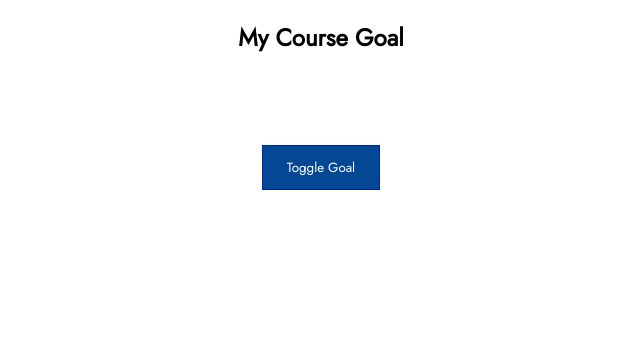
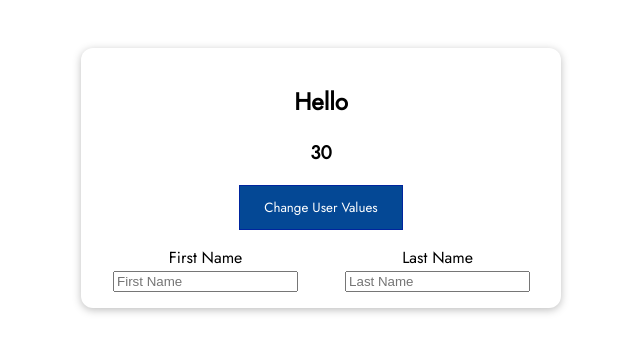
Before and after one commit to nzkks/vuejs-project, a Vue app: page / in a window 1280 px wide. Shown: the top 352 px of the page, without its empty margins (319-959 px from the left). Built offline with nearby package versions, Linux system fonts and the light colour scheme.

Commit message:
Composition API: add a "computed" function

```diff
--- a/src/App.vue
+++ b/src/App.vue
@@ -12,16 +12,16 @@
   <!-- <AnimationsAndTransitions /> -->
   <!-- <VuexExample /> -->
   <!-- <MiniShop /> -->
-  <!-- <CompositionBasic /> -->
+  <CompositionBasic />
   <!-- <CourseGoalsOptionsAPI /> -->
-  <CourseGoalsCompositionAPI />
+  <!-- <CourseGoalsCompositionAPI /> -->
 </template>
 
 <script>
-import CourseGoalsCompositionAPI from './projects/compositionBasic/CourseGoalsCompositionAPI.vue';
+// import CourseGoalsCompositionAPI from './projects/compositionBasic/CourseGoalsCompositionAPI.vue';
 // import CourseGoalsOptionsAPI from './projects/compositionBasic/CourseGoalsOptionsAPI.vue';
 
-// import CompositionBasic from './projects/compositionBasic/CompositionBasic.vue';
+import CompositionBasic from './projects/compositionBasic/CompositionBasic.vue';
 
 // import MiniShop from './projects/miniShop/MiniShop.vue';
 
@@ -43,9 +43,9 @@ import CourseGoalsCompositionAPI from './projects/compositionBasic/CourseGoalsCo
 
 export default {
   components: {
-    CourseGoalsCompositionAPI,
+    // CourseGoalsCompositionAPI,
     // CourseGoalsOptionsAPI,
-    // CompositionBasic,
+    CompositionBasic,
     // MiniShop,
     // UserBadges
     // DynamicComponents,
--- a/src/projects/compositionBasic/CompositionBasic.vue
+++ b/src/projects/compositionBasic/CompositionBasic.vue
@@ -1,12 +1,14 @@
 <script setup>
-import { reactive, ref } from 'vue';
+import { reactive, ref, computed } from 'vue';
 
 // ref works with all data type string, number, boolean, object, array etc.
 const greeting = ref('Hello');
+const firstName = ref('');
+const lastName = ref('');
 
 // reactive works only on object
 const user = reactive({
-  name: 'NZKKS',
+  name: computed(() => `${firstName.value} ${lastName.value}`),
   age: 30,
 });
 
@@ -15,6 +17,14 @@ const changeUserValues = () => {
   user.name = 'NZKKS!!!';
   user.age = 31;
 };
+
+const setFirstName = event => {
+  firstName.value = event.target.value;
+};
+
+const setLastName = event => {
+  lastName.value = event.target.value;
+};
 </script>
 
 <template>
@@ -22,6 +32,16 @@ const changeUserValues = () => {
     <h2>{{ greeting }} {{ user.name }}</h2>
     <h3>{{ user.age }}</h3>
     <base-button @click="changeUserValues">Change User Values</base-button>
+    <div class="inputContainer">
+      <div>
+        <label for="firstName">First Name</label
+        ><input type="text" id="firstName" name="firstName" placeholder="First Name" @input="setFirstName" />
+      </div>
+      <div>
+        <label for="lastName">Last Name</label
+        ><input type="text" id="lastName" name="lastName" placeholder="Last Name" @input="setLastName" />
+      </div>
+    </div>
   </section>
 </template>
 
@@ -46,4 +66,10 @@ body {
   padding: 1rem;
   text-align: center;
 }
+
+.inputContainer {
+  margin-top: 1rem;
+  display: flex;
+  gap: 1rem;
+}
 </style>
```
